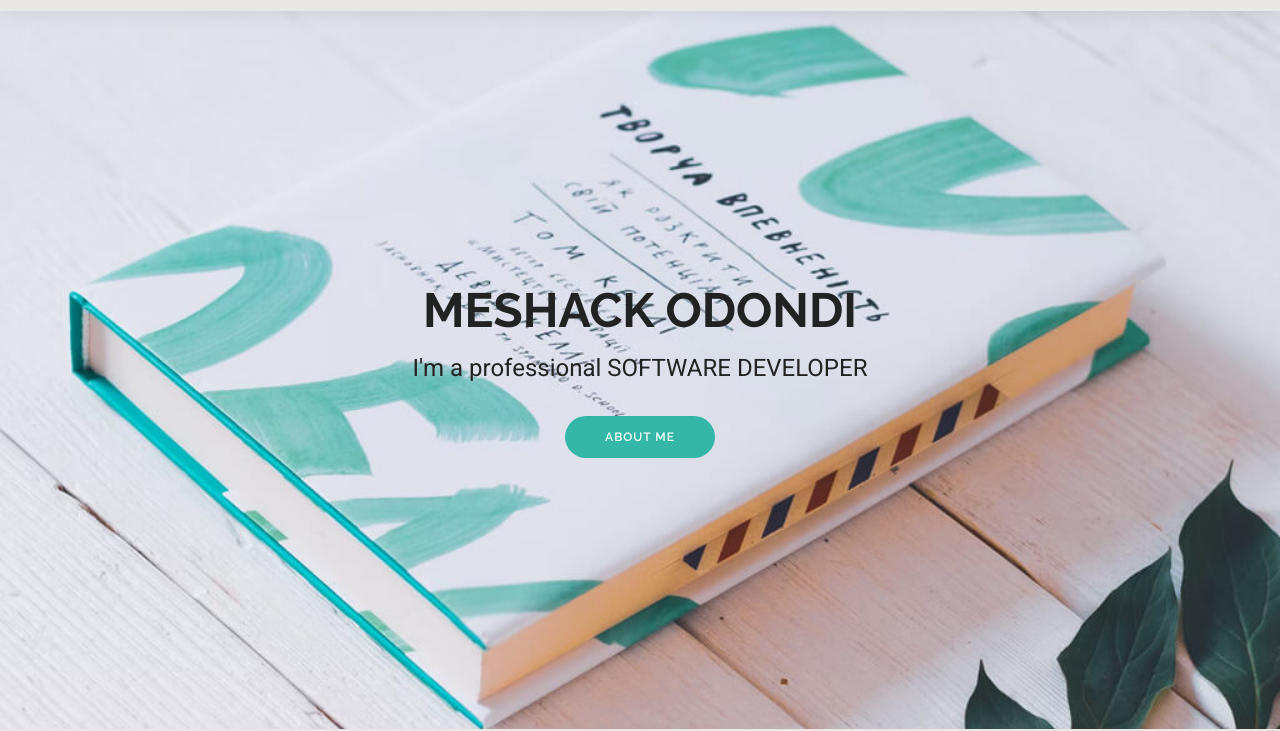
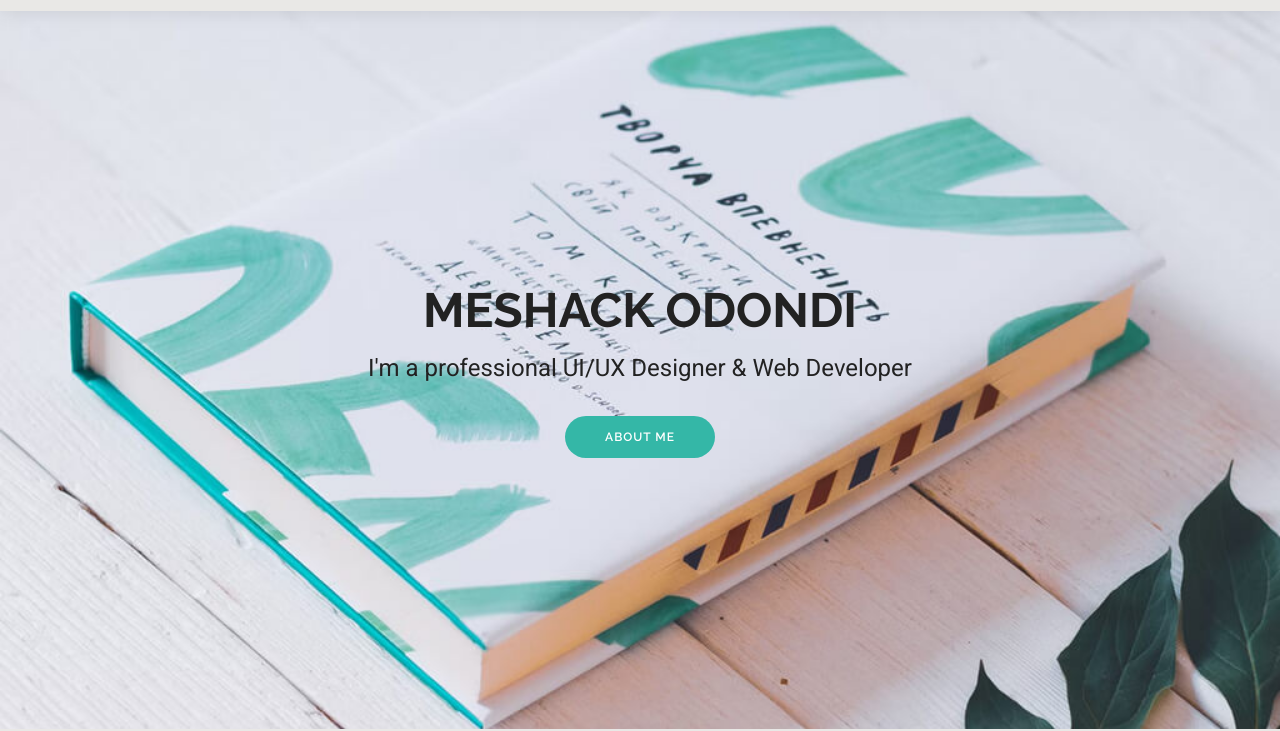
Before and after one commit to Meshack715/my_cv, a plain HTML site: page index.html in a window 1280 px wide. Shown: the part 72-803 px from the top of the page. Drawn offline with Linux system fonts and the light colour scheme.

Commit message:
Update index.html

```diff
--- a/index.html
+++ b/index.html
@@ -88,7 +88,7 @@
         <div class="row justify-content-center">
           <div class="col-lg-8">
             <h2>MESHACK ODONDI</h2>
-            <p>I'm a professional SOFTWARE DEVELOPER</p>
+            <p>I'm a professional UI/UX Designer & Web Developer</p>
             <a href="about.html" class="btn-get-started">About Me</a>
           </div>
         </div>
```
